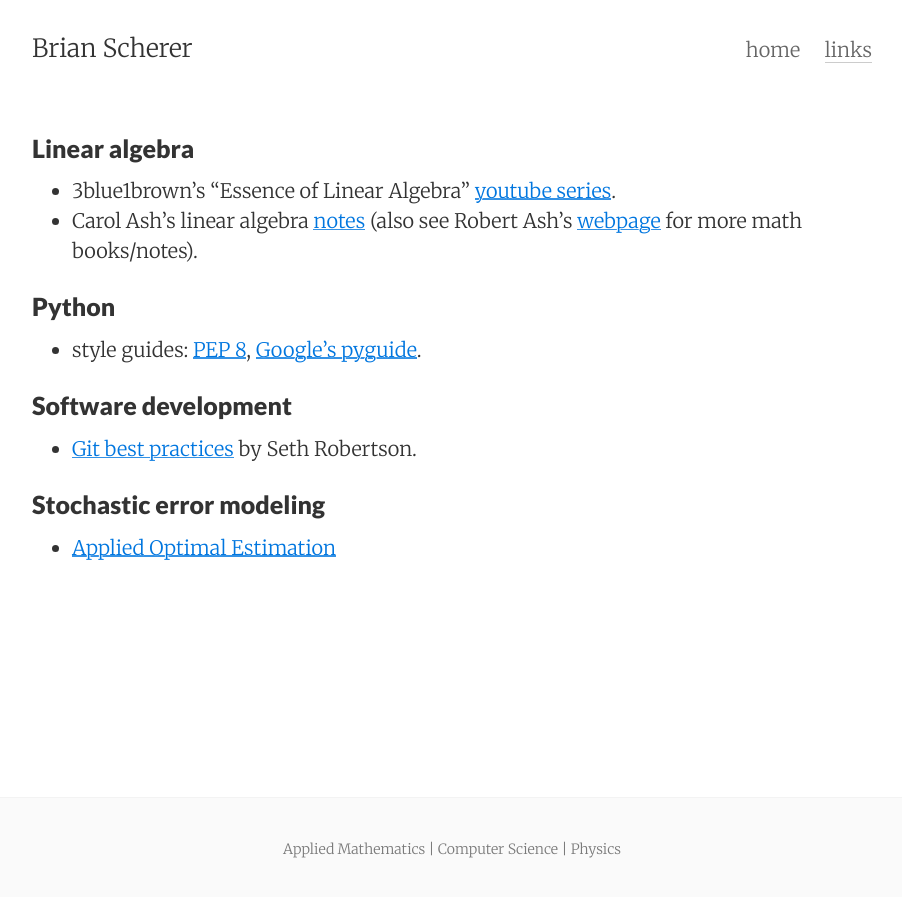
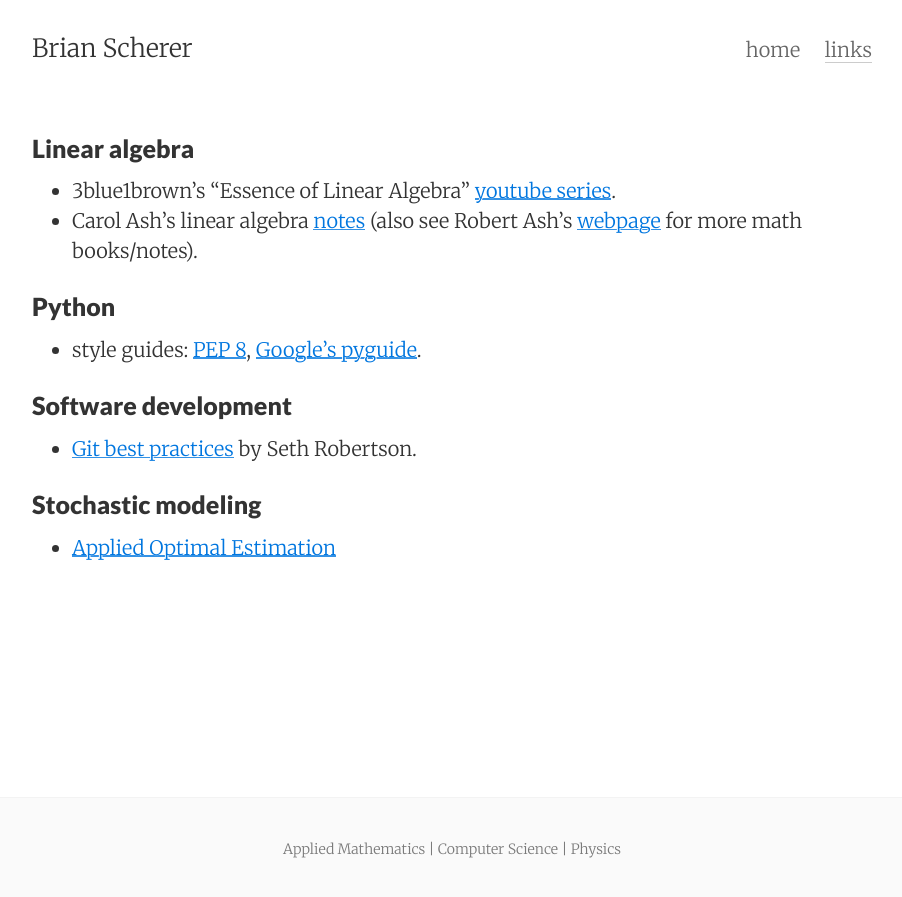
Before and after one commit to brianscherer/brianscherer.github.io, a Jekyll site: the page built from links.md, in a window 1280 px wide. Shown: the top 897 px of the page, without its empty margins (188-1090 px from the left). Built offline with Jekyll 4.4.1, drawn with Linux system fonts in a browser that asks for light colours.

Commit message:
Update links.md

```diff
--- a/links.md
+++ b/links.md
@@ -15,5 +15,5 @@ tags: links
 ### Software development
 * [Git best practices](http://sethrobertson.github.io/GitBestPractices/) by Seth Robertson.
 
-### Stochastic error modeling
+### Stochastic modeling
 * [Applied Optimal Estimation](http://users.isr.ist.utl.pt/~pjcro/temp/Applied%20Optimal%20Estimation%20-%20Gelb.pdf)
```
